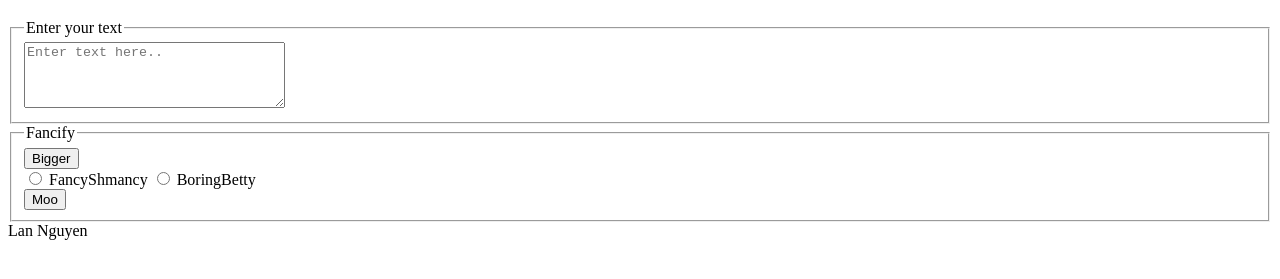
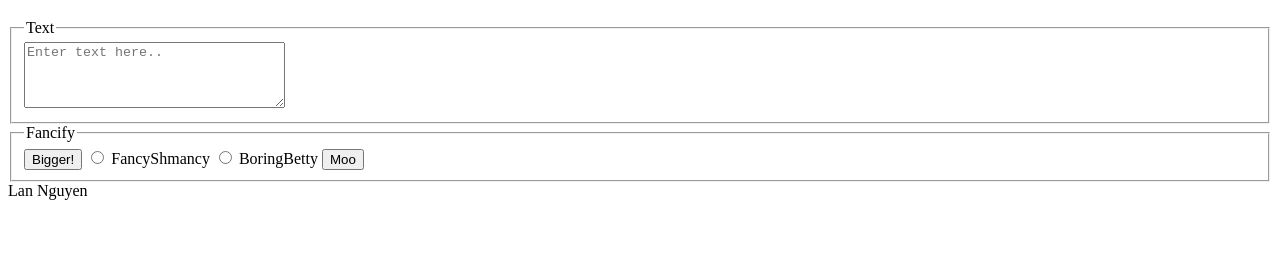
Before and after one commit to lanthenguyen1993/lanthenguyen1993.github.io, a plain HTML site: page fancifymytext.html in a window 1280 px wide. Shown: the part 61-340 px from the top of the page. Drawn offline with Linux system fonts and the light colour scheme.

Commit message:
Update fancifymytext.html

```diff
--- a/fancifymytext.html
+++ b/fancifymytext.html
@@ -14,7 +14,7 @@
 
 		<form>
             <fieldset>
-                <legend>Enter your text</legend>
+                <legend>Text</legend>
 			    <label for="Input"><!--Text--></label>
 			    <textarea id="feedme" type="text" rows="4" cols="30" wrap="hard" placeholder="Enter text here.."></textarea>
             </fieldset>
@@ -22,14 +22,13 @@
 
         <form>
             <fieldset>
-			<legend>Fancify</legend>
-				<button onclick="BiggerButton()">Bigger</button> <br>
-				<input type="radio" id="Fancy" name="Fancify" onchange="FancyShmancyRadio()">
-				<label for="Fancy">FancyShmancy</label>
-				<input type="radio" id="Betty" name="Fancify" onchange="BoringBettyRadio()">
-				<label for="Betty">BoringBetty</label><br/>
-				<button onclick=" MooButton()">Moo</button> <br>
-		</fieldset>
+                <legend>Fancify</legend>
+                <label for="Buttons"><!--Fancify--></label>
+                <button type ="button" value="Bigger!" onclick="bigz()">Bigger!</button>
+                <input type="radio" name="FancyShmancy" value="FancyShmancy" onchange="boldz()"> FancyShmancy
+                <input type="radio" name="BoringBetty" value="BoringBetty" onchange="boringz()"> BoringBetty
+                <button type="button" name="Moo" value="moo" onclick="mooz()">Moo</button>
+            </fieldset>
         </form>
 
 	</body>
```
